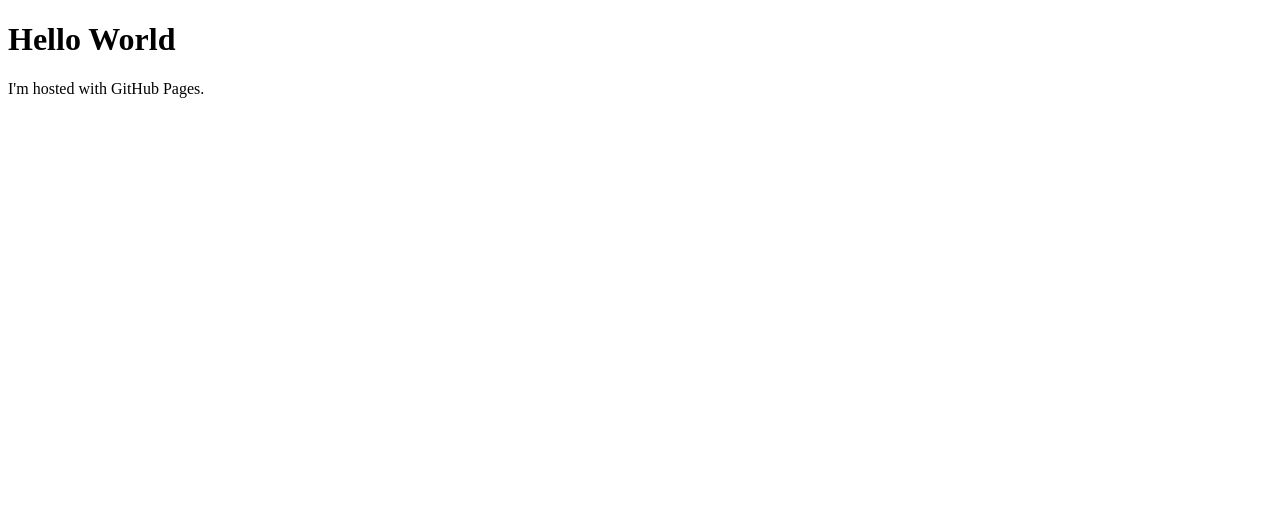
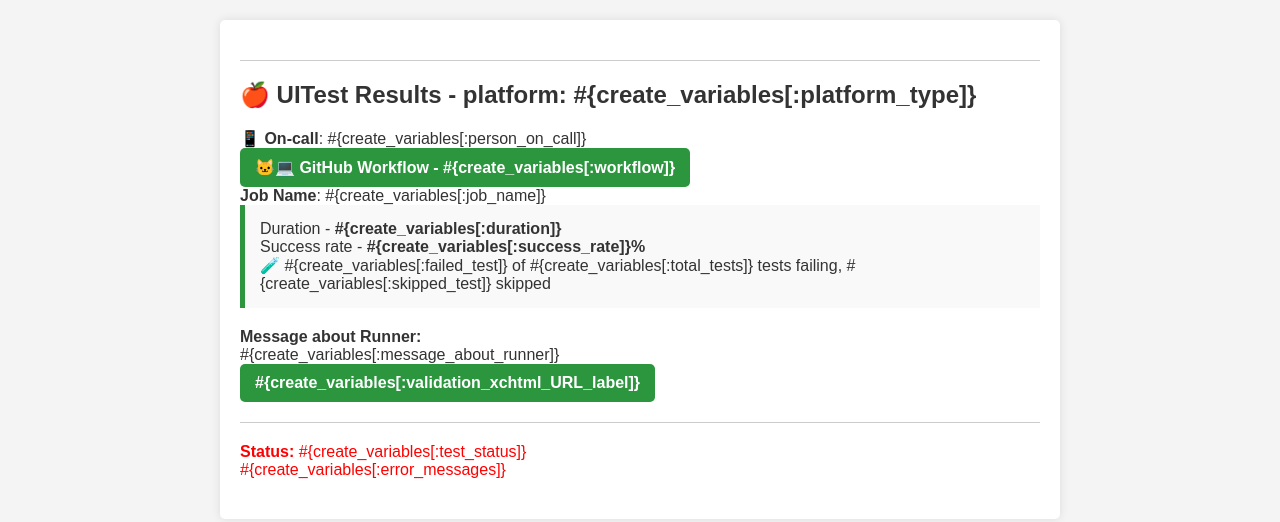
Before and after one commit to ipavlov314/page, a plain HTML site: page index.html in a window 1280 px wide. Drawn offline with Linux system fonts and the light colour scheme.

Commit message:
Update index.html

```diff
--- a/index.html
+++ b/index.html
@@ -1,7 +1,89 @@
 <!DOCTYPE html>
-<html>
+<html lang="en">
+<head>
+    <meta charset="UTF-8">
+    <meta name="viewport" content="width=device-width, initial-scale=1.0">
+    <title>UITest Results</title>
+    <style>
+        body {
+            font-family: Arial, sans-serif;
+            background-color: #f4f4f4;
+            margin: 20px;
+            color: #333;
+        }
+        .container {
+            max-width: 800px;
+            margin: auto;
+            background-color: #fff;
+            padding: 20px;
+            border-radius: 5px;
+            box-shadow: 0 0 10px rgba(0, 0, 0, 0.1);
+        }
+        .header {
+            font-size: 24px;
+            font-weight: bold;
+            margin-bottom: 20px;
+        }
+        .section {
+            margin-bottom: 20px;
+        }
+        .section p {
+            margin: 0;
+        }
+        .divider {
+            border-bottom: 1px solid #ccc;
+            margin: 20px 0;
+        }
+        .button {
+            display: inline-block;
+            padding: 10px 15px;
+            background-color: #2c963f;
+            color: white;
+            text-decoration: none;
+            border-radius: 5px;
+            font-weight: bold;
+        }
+        .info {
+            background-color: #f9f9f9;
+            padding: 15px;
+            border-left: 5px solid #2c963f;
+        }
+        .error {
+            color: red;
+        }
+    </style>
+</head>
 <body>
-<h1>Hello World</h1>
-<p>I'm hosted with GitHub Pages.</p>
+
+<div class="container">
+    <div class="divider"></div>
+
+    <div class="header">🍎 UITest Results - platform: #{create_variables[:platform_type]}</div>
+
+    <div class="section">
+        <p>📱 <strong>On-call</strong>: #{create_variables[:person_on_call]}</p>
+        <p><a href="#{create_variables[:validate_gha_html_report]}" class="button">🐱‍💻 GitHub Workflow - #{create_variables[:workflow]}</a></p>
+        <p><strong>Job Name</strong>: #{create_variables[:job_name]}</p>
+        <div class="info">
+            <p>Duration - <strong>#{create_variables[:duration]}</strong></p>
+            <p>Success rate - <strong>#{create_variables[:success_rate]}%</strong></p>
+            <p>🧪 #{create_variables[:failed_test]} of #{create_variables[:total_tests]} tests failing, #{create_variables[:skipped_test]} skipped</p>
+        </div>
+    </div>
+
+    <div class="section">
+        <p><strong>Message about Runner:</strong></p>
+        <p>#{create_variables[:message_about_runner]}</p>
+        <a href="#{create_variables[:validation_xchtml_URL]}" class="button">#{create_variables[:validation_xchtml_URL_label]}</a>
+    </div>
+
+    <div class="divider"></div>
+
+    <div class="section">
+        <p class="error"><strong>Status:</strong> #{create_variables[:test_status]}</p>
+        <p class="error">#{create_variables[:error_messages]}</p>
+    </div>
+</div>
+
 </body>
 </html>
```
